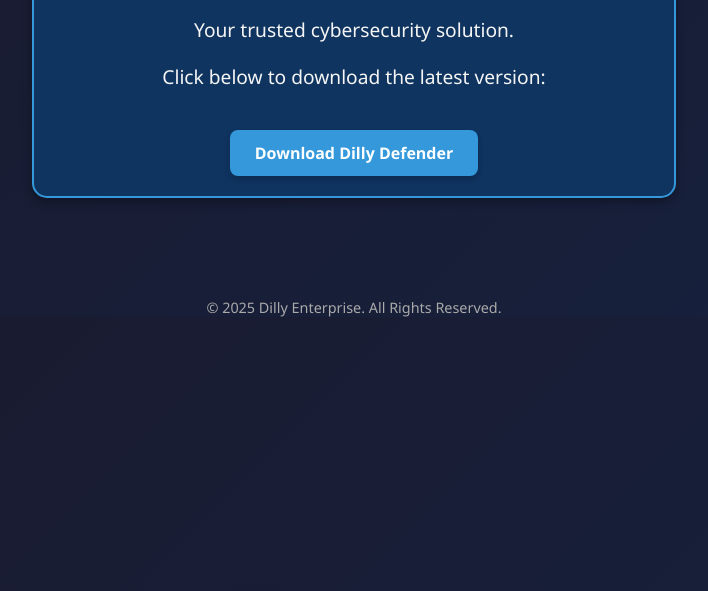
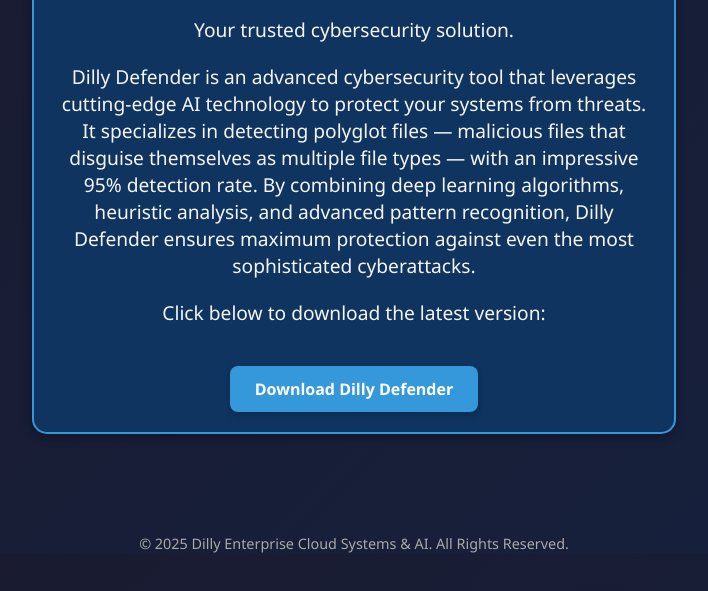
Before and after one commit to the-real-dilly/DillyEnterpriseCloud, a plain HTML site: page index.html in a window 1280 px wide. Shown: the part 207-798 px from the top of the page, without its empty margins (286-994 px from the left). Drawn offline with Linux system fonts and the light colour scheme.

Commit message:
Update index.html

```diff
--- a/index.html
+++ b/index.html
@@ -74,13 +74,15 @@
   <div class="container">
     <h1>Dilly Defender</h1>
     <p>Your trusted cybersecurity solution.</p>
+    <p>Dilly Defender is an advanced cybersecurity tool that leverages cutting-edge AI technology to protect your systems from threats. It specializes in detecting polyglot files — malicious files that disguise themselves as multiple file types — with an impressive 95% detection rate. By combining deep learning algorithms, heuristic analysis, and advanced pattern recognition, Dilly Defender ensures maximum protection against even the most sophisticated cyberattacks.</p>
     <p>Click below to download the latest version:</p>
     <a href="https://github.com/the-real-dilly/DillyEnterpriseCloud/raw/main/dilly_defender" download>
       Download Dilly Defender
     </a>
-  </div>
+</div>
+
   <footer>
-    © 2025 Dilly Enterprise. All Rights Reserved.
+    © 2025 Dilly Enterprise Cloud Systems & AI. All Rights Reserved.
   </footer>
 </body>
 </html>
```
